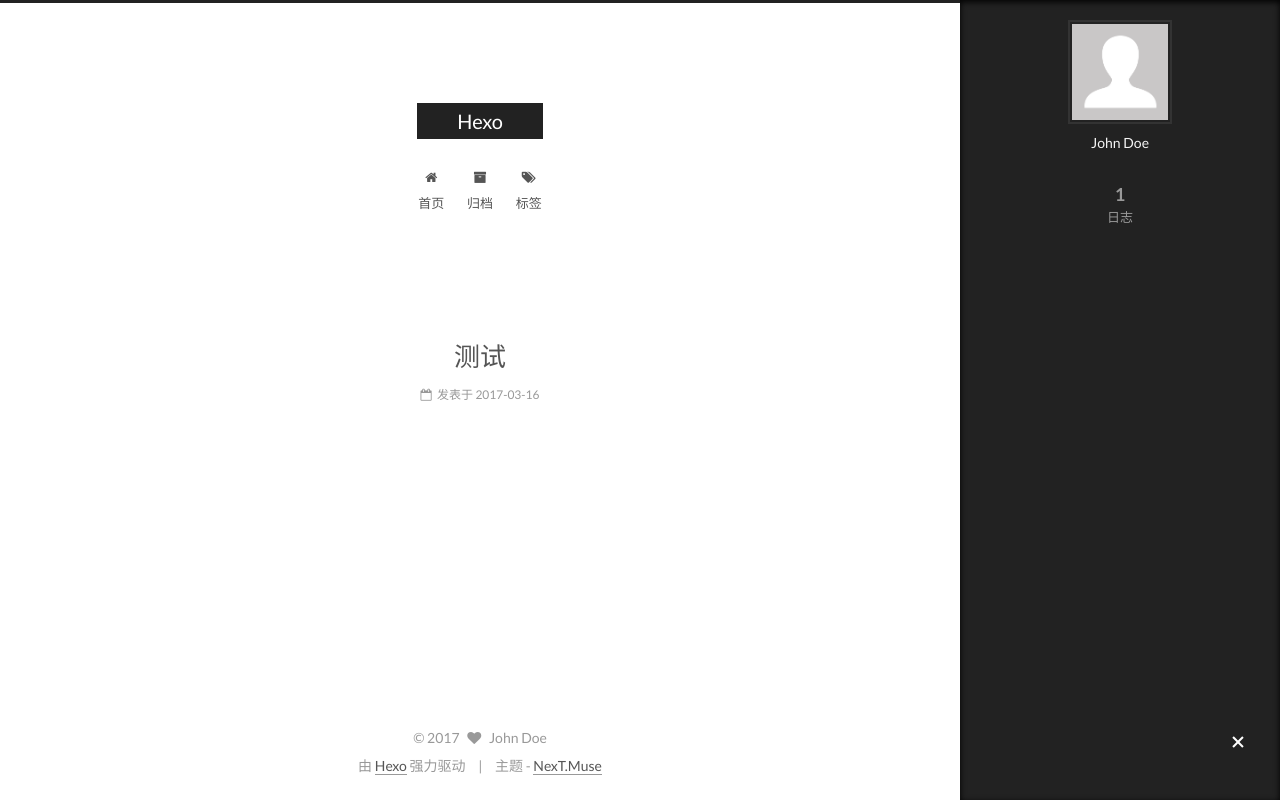
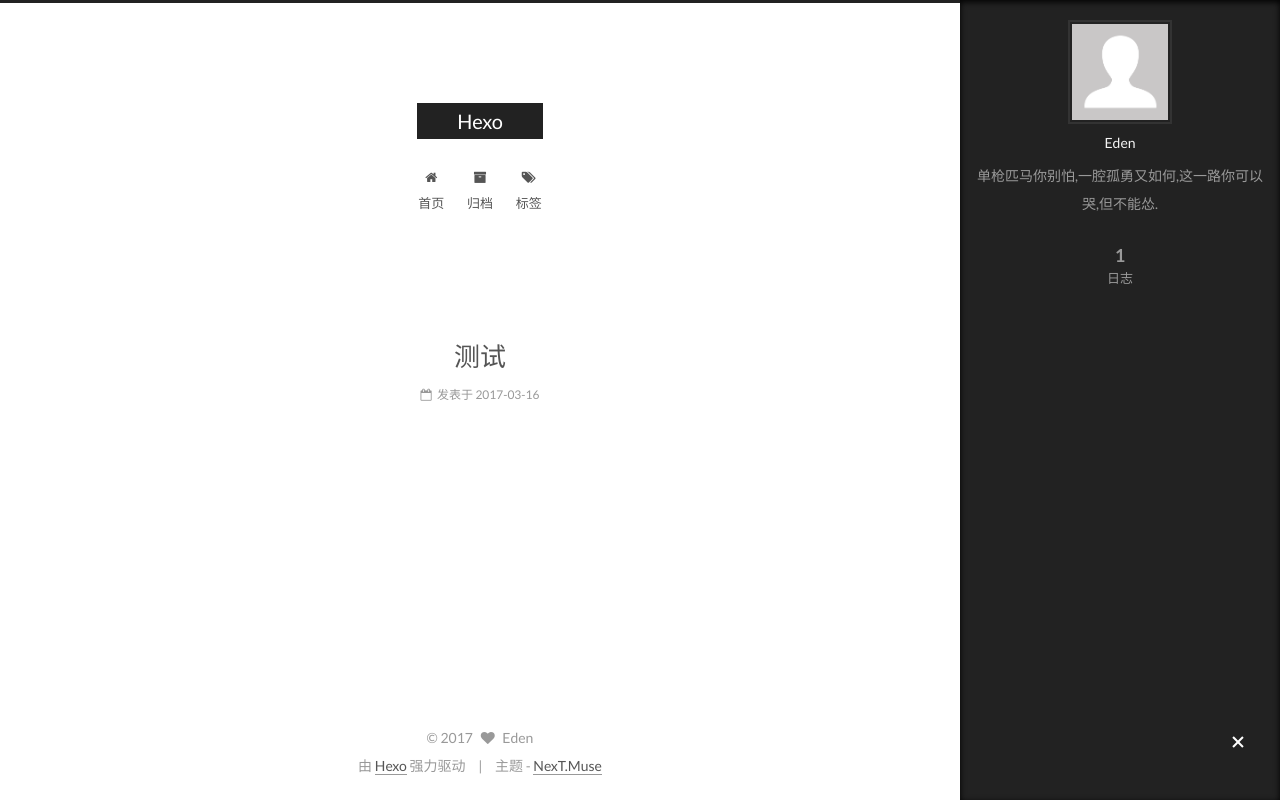
Before and after one commit to EdenGit/EdenGit.github.io, a plain HTML site: page index.html in a window 1280 px wide. Both pictures are taken after a click on the element 1238 px from the left and 743 px from the top of the page. Drawn offline with Linux system fonts and the light colour scheme.

Commit message:
Site updated: 2017-03-16 14:03:50

```diff
--- a/css/main.css
+++ b/css/main.css
@@ -1684,7 +1684,7 @@ pre .javascript .function {
   width: 4px;
   height: 4px;
   border-radius: 50%;
-  background: #ffab05;
+  background: #74afff;
 }
 .links-of-blogroll {
   font-size: 13px;
--- a/index.html
+++ b/index.html
@@ -87,12 +87,15 @@
 
 
 
+<meta name="description" content="单枪匹马你别怕,一腔孤勇又如何,这一路你可以哭,但不能怂.">
 <meta property="og:type" content="website">
 <meta property="og:title" content="Hexo">
 <meta property="og:url" content="http://yoursite.com/index.html">
 <meta property="og:site_name" content="Hexo">
+<meta property="og:description" content="单枪匹马你别怕,一腔孤勇又如何,这一路你可以哭,但不能怂.">
 <meta name="twitter:card" content="summary">
 <meta name="twitter:title" content="Hexo">
+<meta name="twitter:description" content="单枪匹马你别怕,一腔孤勇又如何,这一路你可以哭,但不能怂.">
 
 
 
@@ -250,7 +253,7 @@
     <link itemprop="mainEntityOfPage" href="http://yoursite.com/2017/03/16/测试/">
 
     <span hidden itemprop="author" itemscope itemtype="http://schema.org/Person">
-      <meta itemprop="name" content="John Doe">
+      <meta itemprop="name" content="Eden">
       <meta itemprop="description" content="">
       <meta itemprop="image" content="/images/avatar.gif">
     </span>
@@ -392,10 +395,10 @@
         <div class="site-author motion-element" itemprop="author" itemscope itemtype="http://schema.org/Person">
           <img class="site-author-image" itemprop="image"
                src="/images/avatar.gif"
-               alt="John Doe" />
-          <p class="site-author-name" itemprop="name">John Doe</p>
+               alt="Eden" />
+          <p class="site-author-name" itemprop="name">Eden</p>
 
-              <p class="site-description motion-element" itemprop="description"></p>
+              <p class="site-description motion-element" itemprop="description">单枪匹马你别怕,一腔孤勇又如何,这一路你可以哭,但不能怂.</p>
 
         </div>
         <nav class="site-state motion-element">
@@ -453,7 +456,7 @@
   <span class="with-love">
     <i class="fa fa-heart"></i>
   </span>
-  <span class="author" itemprop="copyrightHolder">John Doe</span>
+  <span class="author" itemprop="copyrightHolder">Eden</span>
 </div>
 
 
```
Also changed, not shown: 2017/03/16/测试/index.html (+8 -5 lines), archives/2017/03/index.html (+7 -4 lines), archives/2017/index.html (+7 -4 lines), archives/index.html (+7 -4 lines).
